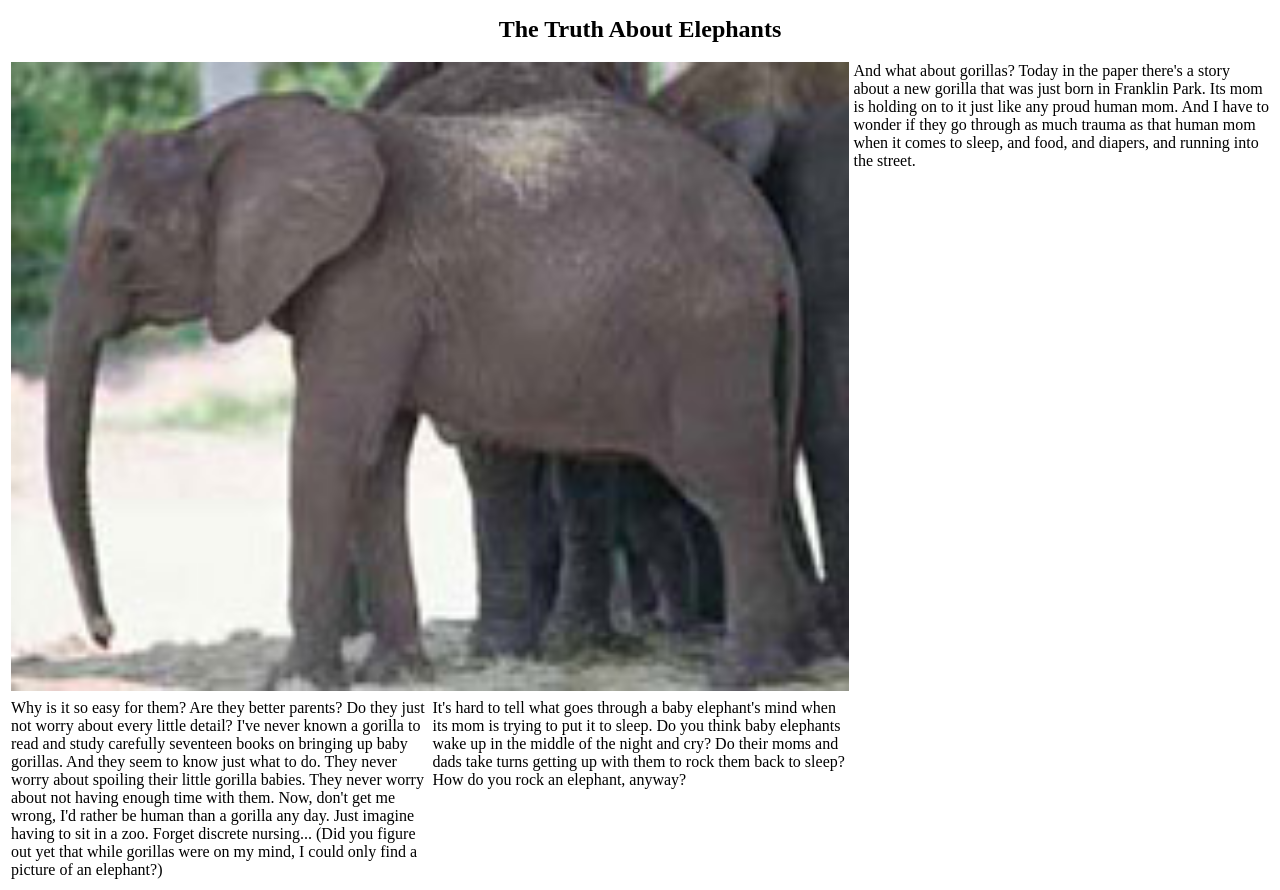
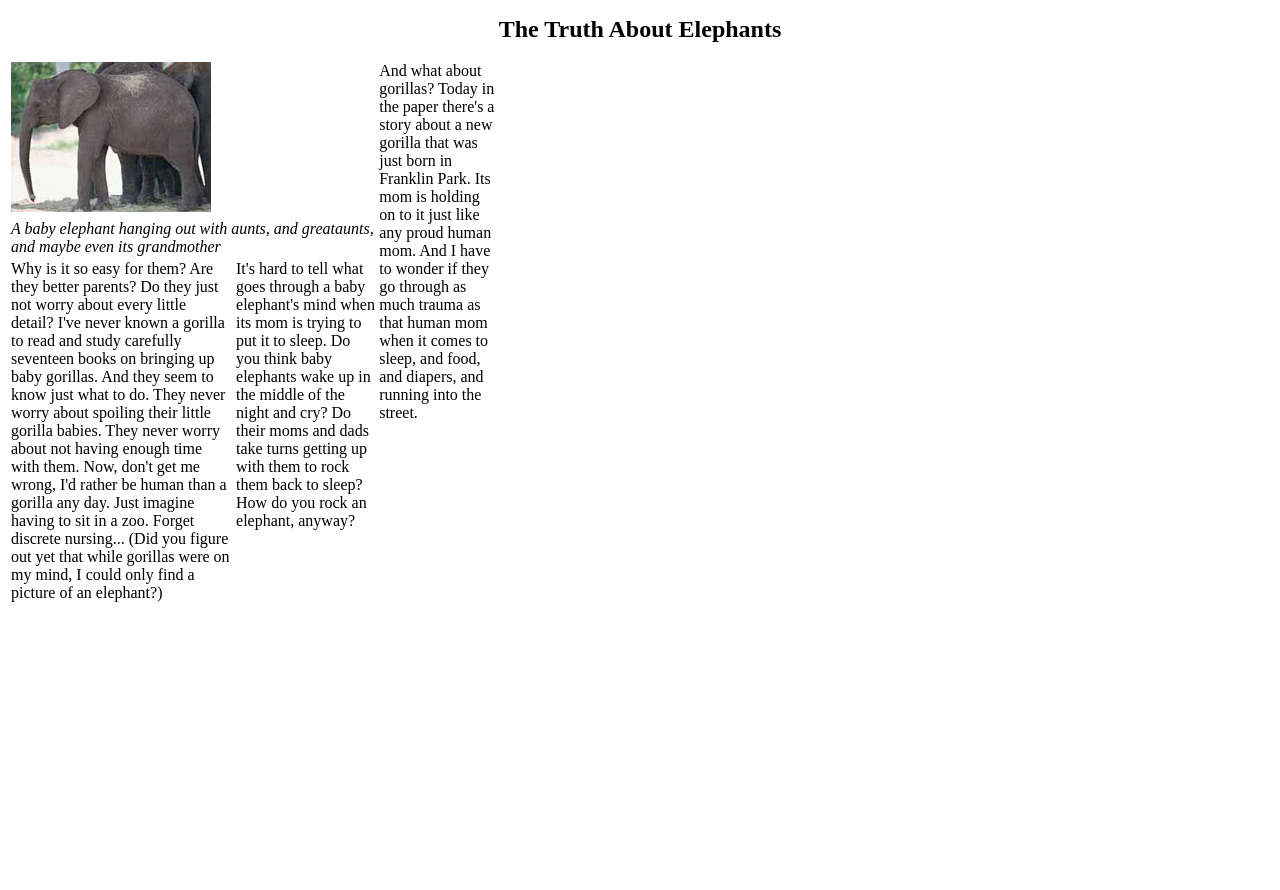
Before and after one commit to michael4227/WebTech, a plain HTML site: page session6/index.htm in a window 1280 px wide. After the commit the page ends 800 px from the top, so only its background shows below. Drawn offline with Linux system fonts and the light colour scheme.

Commit message:
updates917

```diff
--- a/session6/index.htm
+++ b/session6/index.htm
@@ -7,14 +7,18 @@
     <title>Elephant Page</title>
     <style>
           h1{font-size:x-large; text-align: center;}
-          td {border:0px solid black; text-align:left; width: 490px; vertical-align: top;}
+          td {border:0px solid black; text-align:left; vertical-align: top;}
+          table {width: 490px}
+          image {width: 300%;}
+          .italics{font-style: italic;}
     </style>
 </head>
 <body>
     <h1>The Truth About Elephants</h1>
     <table>
-        <tr><td colspan='2'><img src="elephant.jpg" alt="elephantpic" width='100%'></td><td rowspan='2'>And what about gorillas? Today in the paper there's a story about a new gorilla that was just born in Franklin Park. Its mom is holding on to it just like any proud human mom. And I have to wonder if they go through as much trauma as that human mom when it comes to sleep, and food, and diapers, and running into the street.</td>
+        <tr><td colspan='2'><img src="elephant.jpg" alt="elephantpic"></td><td rowspan='3'>And what about gorillas? Today in the paper there's a story about a new gorilla that was just born in Franklin Park. Its mom is holding on to it just like any proud human mom. And I have to wonder if they go through as much trauma as that human mom when it comes to sleep, and food, and diapers, and running into the street.</td>
         </tr>
+        <tr><td colspan='2' class="italics">A baby elephant hanging out with aunts, and greataunts, and maybe even its grandmother</td></tr>
         <tr><td>Why is it so easy for them? Are they better parents? Do they just not worry about every little detail? I've never known a gorilla to read and study carefully seventeen books on bringing up baby gorillas. And they seem to know just what to do. They never worry about spoiling their little gorilla babies. They never worry about not having enough time with them. Now, don't get me wrong, I'd rather be human than a gorilla any day. Just imagine having to sit in a zoo. Forget discrete nursing... (Did you figure out yet that while gorillas were on my mind, I could only find a picture of an elephant?)</td><td>It's hard to tell what goes through a baby elephant's mind when its mom is trying to put it to sleep. Do you think baby elephants wake up in the middle of the night and cry? Do their moms and dads take turns getting up with them to rock them back to sleep? How do you rock an elephant, anyway?</td>
         </tr>
     </table>
```
Also changed, not shown: 1 other file.
